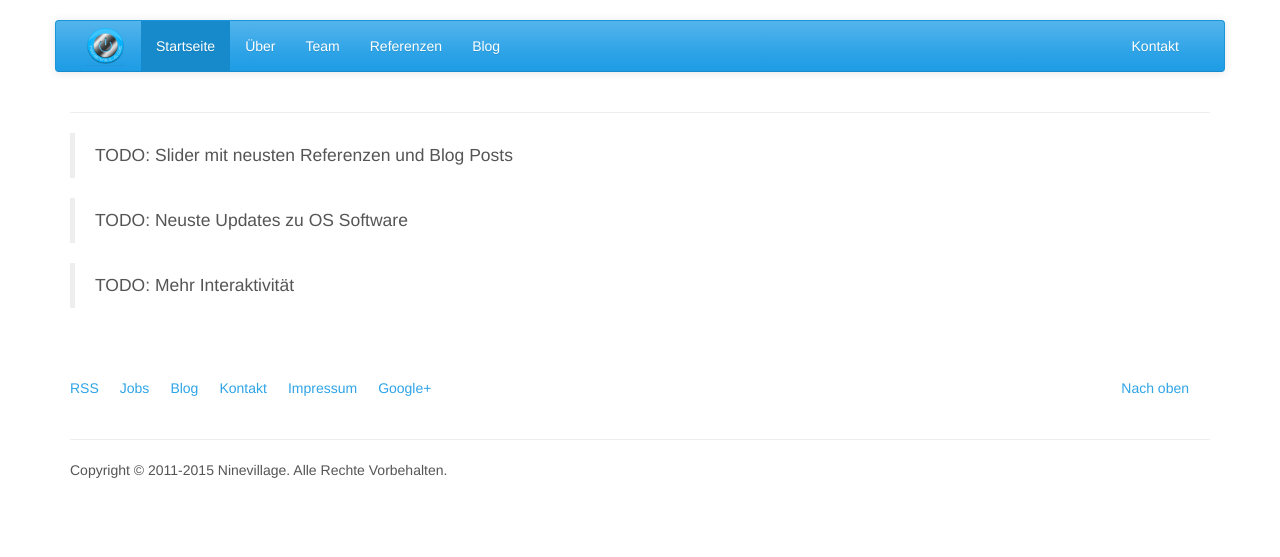
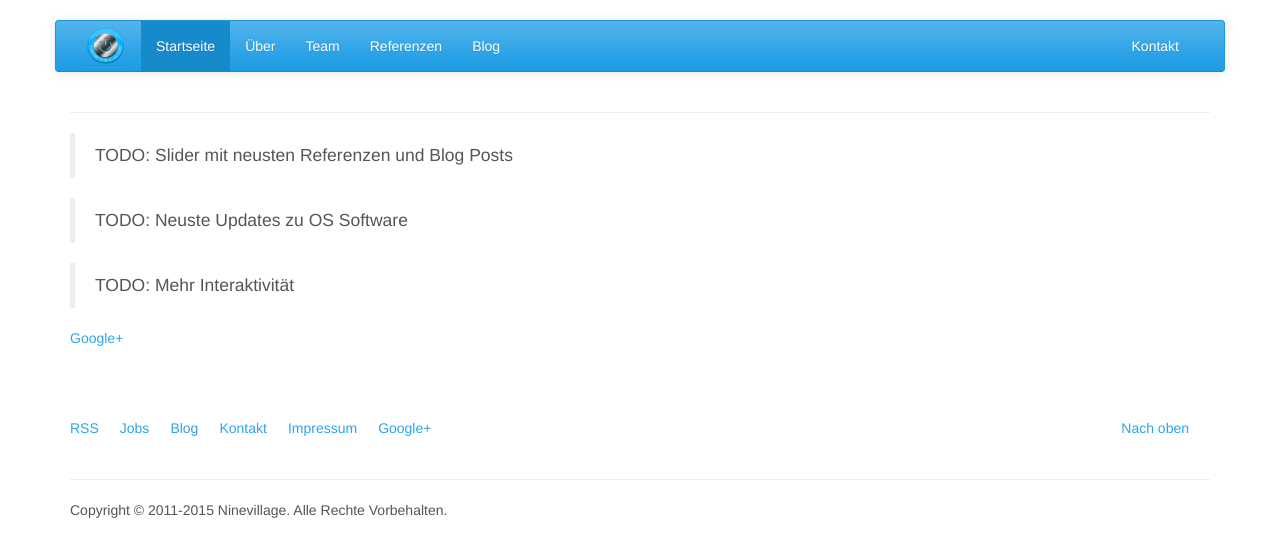
Before and after one commit to Ninevillage/ninevillage.github.io, a Jekyll site: the page built from pages/de/index.html, in a window 1280 px wide. Shown: the top 557 px of the page. Built offline with Jekyll 4.4.1, drawn with Linux system fonts in a browser that asks for light colours.

Commit message:
Update index.html

```diff
--- a/pages/de/index.html
+++ b/pages/de/index.html
@@ -21,3 +21,5 @@
 <blockquote>
   TODO: Mehr Interaktivität
 </blockquote>
+
+<a href="https://plus.google.com/+Ninevillage" rel="publisher">Google+</a>
```
